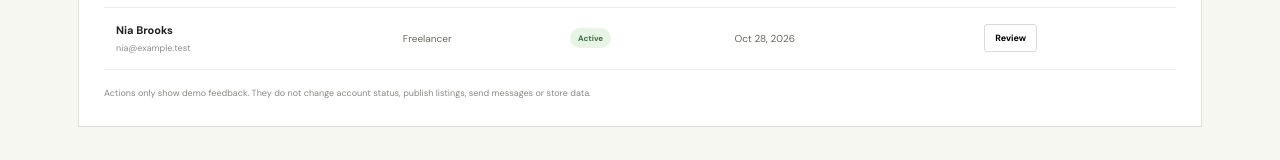
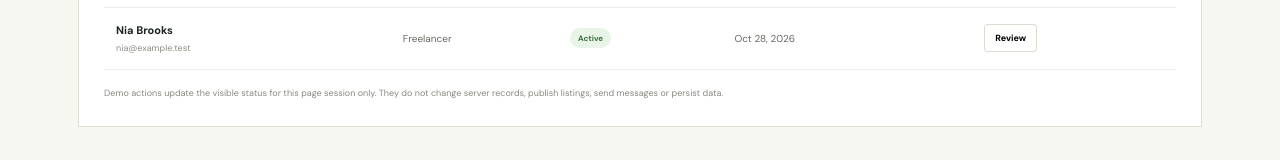
Before and after one commit to pkdiv6548/Webgl, a website built with Vite: page admin.html in a window 1280 px wide. Shown: the part 938-1098 px from the top of the page. Built offline with nearby package versions, Linux system fonts and the light colour scheme.

Commit message:
Clarify session-only admin demo actions

```diff
--- a/admin.html
+++ b/admin.html
@@ -34,7 +34,7 @@
 <tr data-admin-section="reviews" data-search="project report duplicate misleading content review"><td><strong>Reported project listing</strong><small>Sample report · content concern</small></td><td>Report</td><td><span class="status status-pending">Needs review</span></td><td>Oct 28, 2026</td><td><button class="admin-action" data-admin-action="Inspect report">Inspect</button></td></tr>
 <tr data-admin-section="reviews" data-search="client account identity check review"><td><strong>Client identity check</strong><small>Sample account · review requested</small></td><td>Verification</td><td><span class="status status-pending">Needs review</span></td><td>Oct 27, 2026</td><td><button class="admin-action" data-admin-action="Inspect verification">Inspect</button></td></tr>
 </tbody></table><div class="admin-empty" id="adminEmpty" hidden>No matching demo records. Try a different search.</div></div>
-<div class="admin-footnote">Actions only show demo feedback. They do not change account status, publish listings, send messages or store data.</div>
+<div class="admin-footnote">Demo actions update the visible status for this page session only. They do not change server records, publish listings, send messages or persist data.</div>
 </section>
 <section class="admin-next-steps"><div><div class="eyebrow">WHEN CONNECTING A REAL BACKEND</div><h2>Production admin requires server-side access control.</h2></div><ul><li>Protected administrator sign-in and role-based permissions</li><li>Database-backed member, project and report records</li><li>Audit logs for moderation and account changes</li><li>Validated APIs, rate limits and secure session handling</li></ul></section>
 </main>
```
